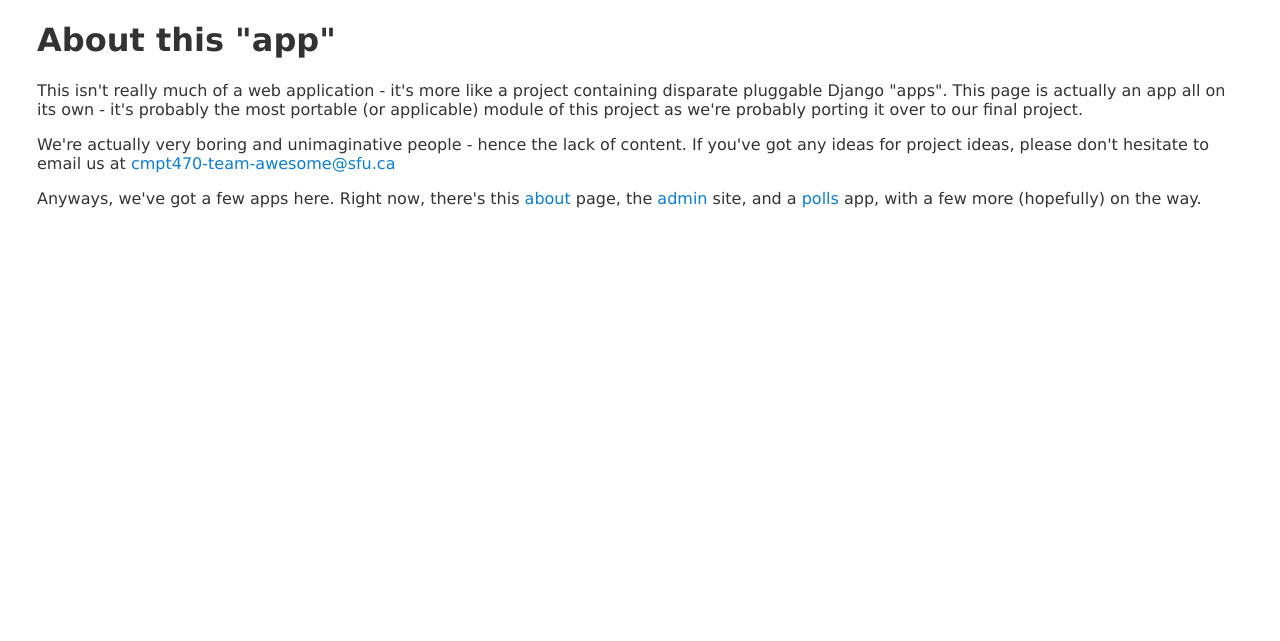
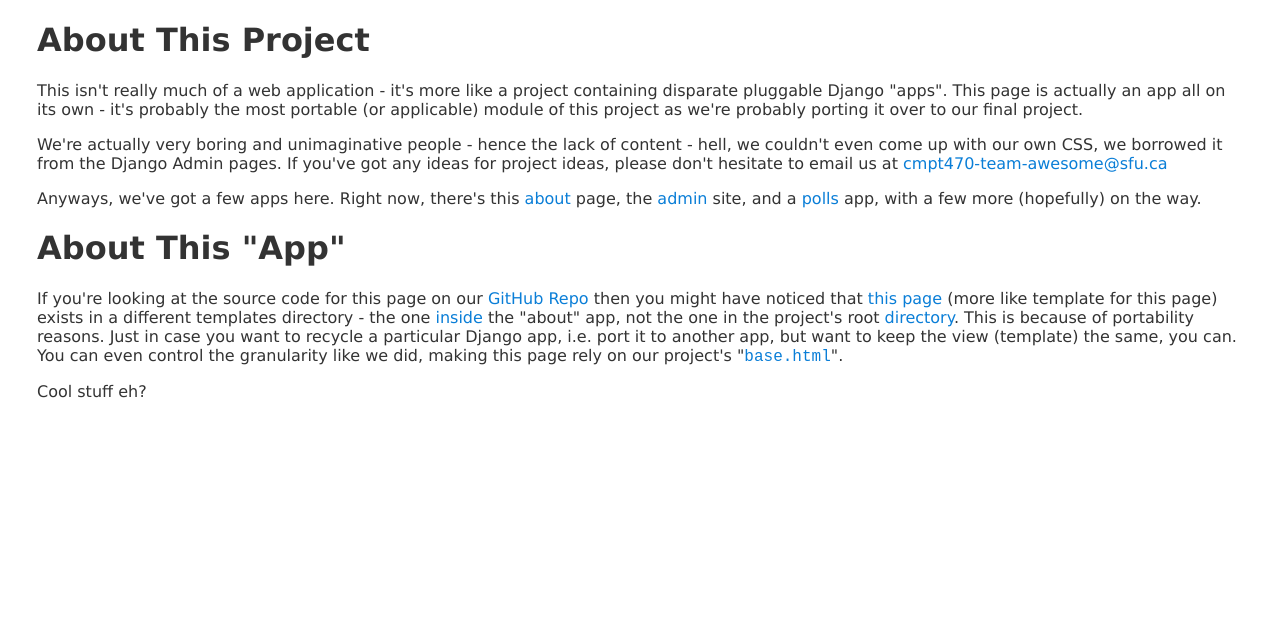
Before and after one commit to randytarampi/awesomeTechEval, a Django app: template about/templates/about.html in a window 1280 px wide. Shown: the part 37-678 px from the top of the page. Run offline with Django 3.2, Linux system fonts and the light colour scheme; the template is opened without the code that fills it, so the values that code supplies are empty.

Commit message:
Fleshed out the about page a bit more. Moved the quotes out of the index page.

```diff
--- a/about/templates/about.html
+++ b/about/templates/about.html
@@ -1,7 +1,7 @@
 {% extends "base.html" %}
 
 {% block content %}
-<h1>About this "app"</h1>
+<h1>About This Project</h1>
 
 <p>This isn't really much of a web application - it's more like a
   project containing disparate pluggable Django "apps". This page is
@@ -10,8 +10,9 @@
   over to our final project.</p>
 
 <p>We're actually very boring and unimaginative people - hence the
-  lack of content. If you've got any ideas for project
-  ideas, please don't hesitate to email us at
+  lack of content - hell, we couldn't even come up with our own CSS,
+  we borrowed it from the Django Admin pages. If you've got any ideas
+  for project ideas, please don't hesitate to email us at
   <a href="mailto:cmpt470-team-awesome@sfu.ca">cmpt470-team-awesome@sfu.ca</a></p>
 
 <p>Anyways, we've got a few apps here. Right now, there's
@@ -19,4 +20,24 @@
   site, and a <a href="/polls">polls</a> app, with a few more (hopefully)
   on the way.</p>
 
+<h1>About This "App"</h1>
+
+<p>If you're looking at the source code for this page on
+  our <a href="https://github.com/randytarampi/awesomeTechEval">GitHub
+  Repo</a> then you might have noticed
+  that <a href="https://github.com/randytarampi/awesomeTechEval/blob/master/about/templates/about.html">this
+  page</a> (more like template for this page) exists in a different
+  templates directory - the
+  one <a href="https://github.com/randytarampi/awesomeTechEval/blob/master/about/templates">inside</a>
+  the "about" app, not the one in the project's
+  root <a href="https://github.com/randytarampi/awesomeTechEval/tree/master/templates">
+  directory</a>. This is because of portability reasons. Just in case
+  you want to recycle a particular Django app, i.e. port it to another
+  app, but want to keep the view (template) the same, you can. You can
+  even control the granularity like we did, making this page rely on
+  our project's
+  "<a href="https://github.com/randytarampi/awesomeTechEval/blob/master/templates/base.html"><code>base.html</code></a>".</p>
+
+<p>Cool stuff eh?</p>
+
 {% endblock %}
--- a/templates/polls/index.html
+++ b/templates/polls/index.html
@@ -3,7 +3,11 @@
 {% block content %}
 
 <h1>Here's a boring poll "app"</h1>
-<p>This is our sorta nice looking re-implementation of the <a href="https://docs.djangoproject.com/en/1.3/intro/tutorial01/">"Writing your first Django app"</a> tutorial. We know it's not much, but it works for us.</p>
+<p>This is our sorta nice looking re-implementation of
+  the
+  "<a href="https://docs.djangoproject.com/en/1.3/intro/tutorial01/">Writing
+  your first Django app</a>" tutorial. We know it's not much, but it
+  works for us.</p>
 <p>Yes. We know it's boring. We're developers, not people with ideas.</p>
 
 <h2>Here's a list of the 5 latest polls</h2>
```
